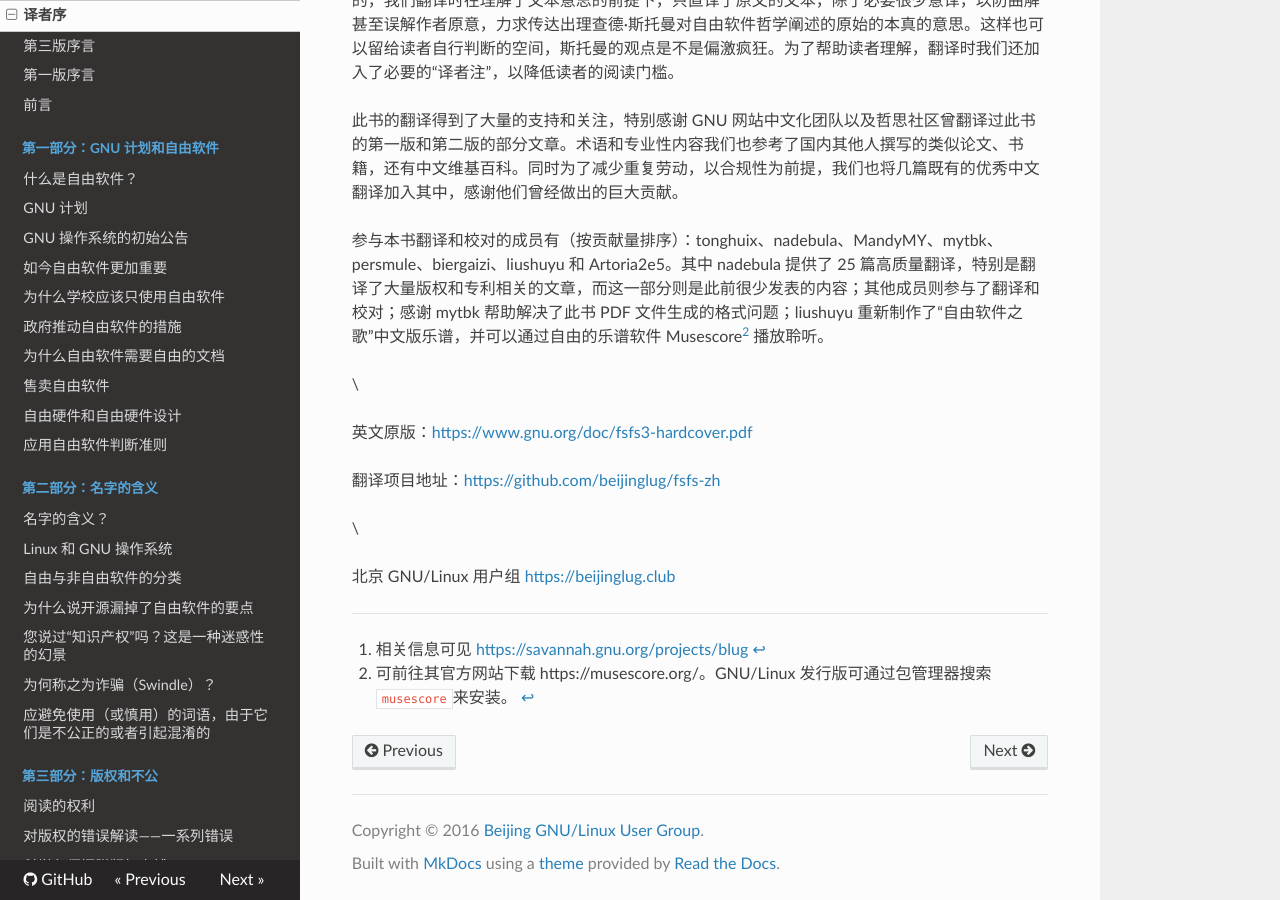
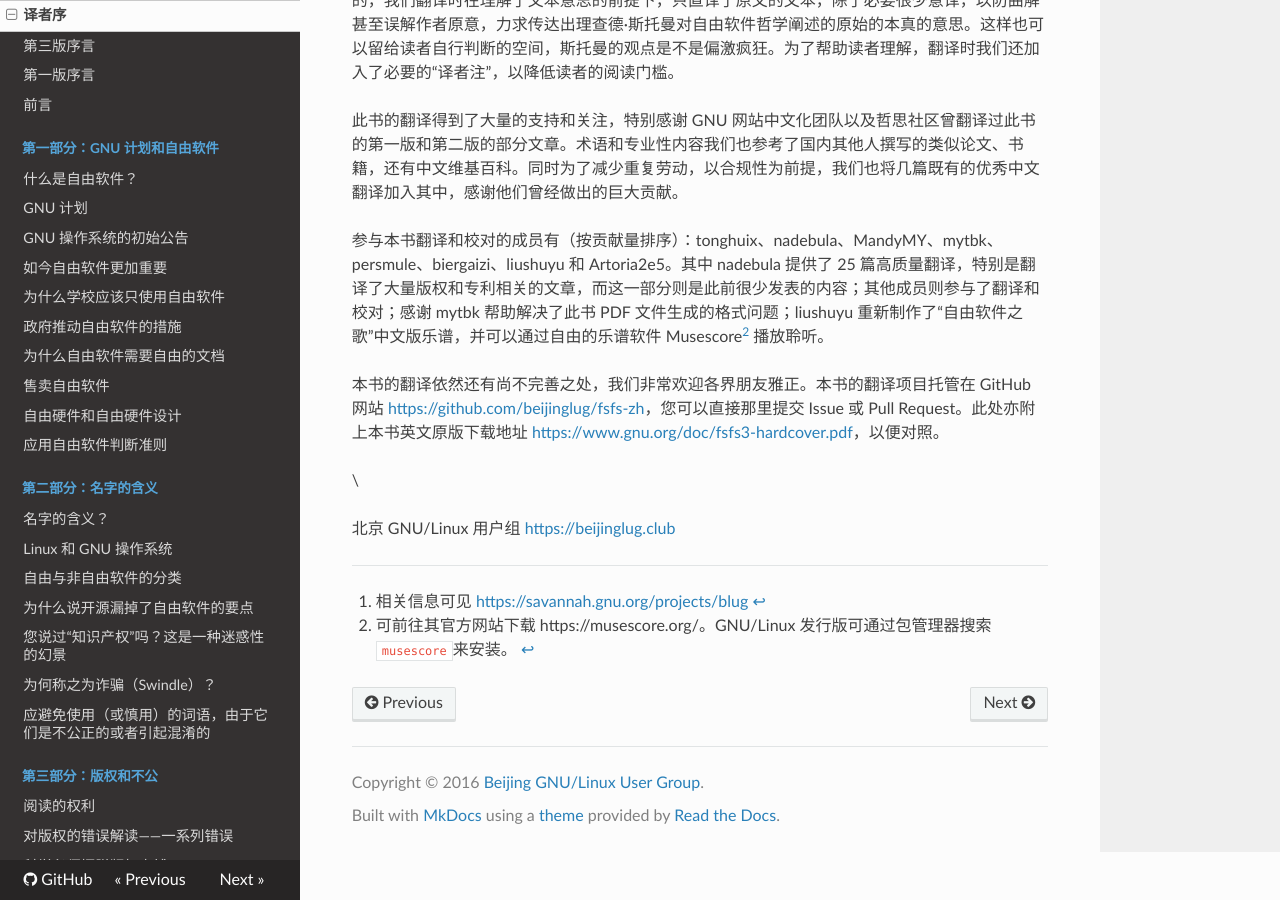
Before and after one commit to beijinglug/fsfs-zh, an MkDocs documentation site: the page built from docs/foreword-trans.md, in a window 1280 px wide and 900 px high, scrolled down 1211 px. Built offline with MkDocs 1.6.1, drawn with Linux system fonts in a browser that asks for light colours; nearby versions of some CDN libraries; old or Windows-style settings are respelled for this version of MkDocs.

Commit message:
update foreword trans

```diff
--- a/docs/foreword-trans.md
+++ b/docs/foreword-trans.md
@@ -20,11 +20,7 @@
 
 参与本书翻译和校对的成员有（按贡献量排序）：tonghuix、nadebula、MandyMY、mytbk、persmule、biergaizi、liushuyu 和 Artoria2e5。其中 nadebula 提供了 25 篇高质量翻译，特别是翻译了大量版权和专利相关的文章，而这一部分则是此前很少发表的内容；其他成员则参与了翻译和校对；感谢 mytbk 帮助解决了此书 PDF 文件生成的格式问题；liushuyu 重新制作了“自由软件之歌”中文版乐谱，并可以通过自由的乐谱软件 Musescore[^trans-2] 播放聆听。
 
-\
-
-英文原版：<https://www.gnu.org/doc/fsfs3-hardcover.pdf>
-
-翻译项目地址：<https://github.com/beijinglug/fsfs-zh>
+本书的翻译依然还有尚不完善之处，我们非常欢迎各界朋友雅正。本书的翻译项目托管在 GitHub 网站 <https://github.com/beijinglug/fsfs-zh>，您可以直接那里提交 Issue 或 Pull Request。此处亦附上本书英文原版下载地址 <https://www.gnu.org/doc/fsfs3-hardcover.pdf>，以便对照。
 
 \
 
```
